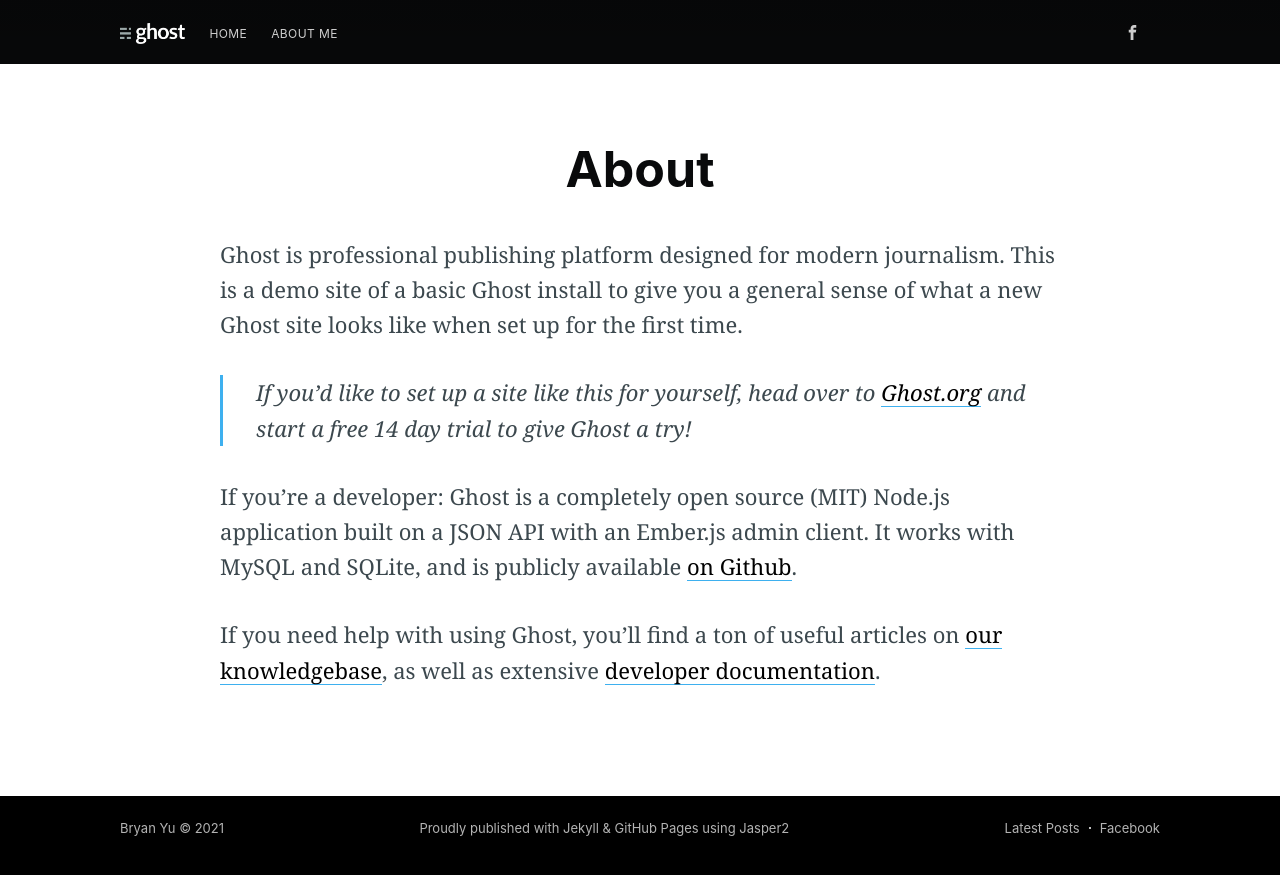
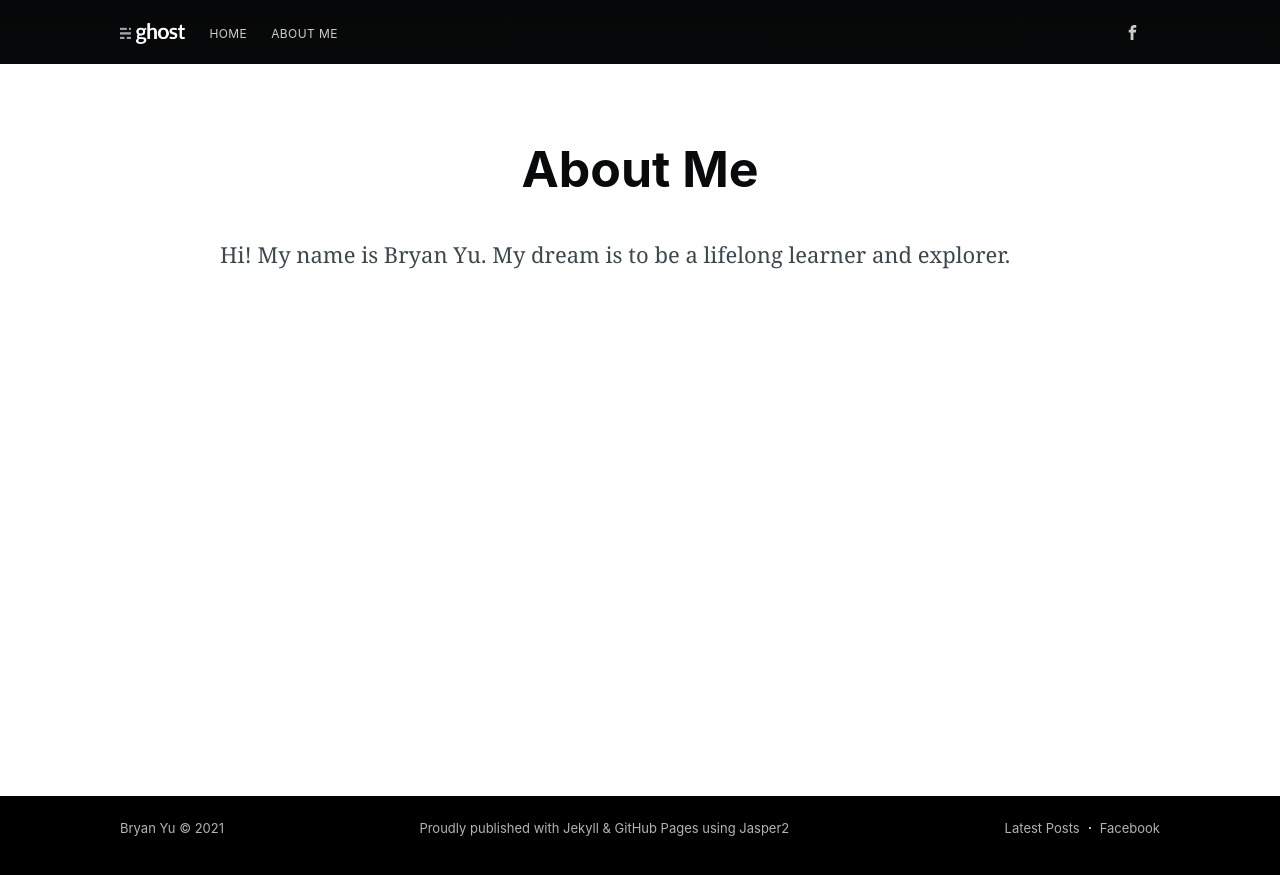
Before and after one commit to bryanyu1/blog, a Jekyll site: the page built from about/index.md, in a window 1280 px wide. Shown: the top 875 px of the page. Built offline with Jekyll 4.4.1, drawn with Linux system fonts in a browser that asks for light colours; nearby versions of some CDN libraries; comment, search, counter and statistics services are not loaded.

Commit message:
Update index.md

```diff
--- a/about/index.md
+++ b/about/index.md
@@ -1,17 +1,11 @@
 ---
 layout: page
 current: about
-title: About
+title: About Me
 navigation: true
 logo: 'assets/images/ghost.png'
 class: page-template
 subclass: 'post page'
 ---
 
-Ghost is professional publishing platform designed for modern journalism. This is a demo site of a basic Ghost install to give you a general sense of what a new Ghost site looks like when set up for the first time.
-
-> If you'd like to set up a site like this for yourself, head over to [Ghost.org](https://ghost.org/) and start a free 14 day trial to give Ghost a try!
-
-If you're a developer: Ghost is a completely open source (MIT) Node.js application built on a JSON API with an Ember.js admin client. It works with MySQL and SQLite, and is publicly available [on Github](https://github.com/TryGhost/ghost).
-
-If you need help with using Ghost, you'll find a ton of useful articles on [our knowledgebase](https://help.ghost.org/), as well as extensive [developer documentation](https://docs.ghost.org/).
+Hi! My name is Bryan Yu. My dream is to be a lifelong learner and explorer.
```
